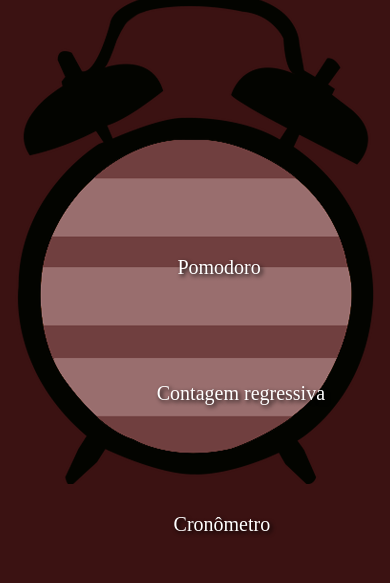
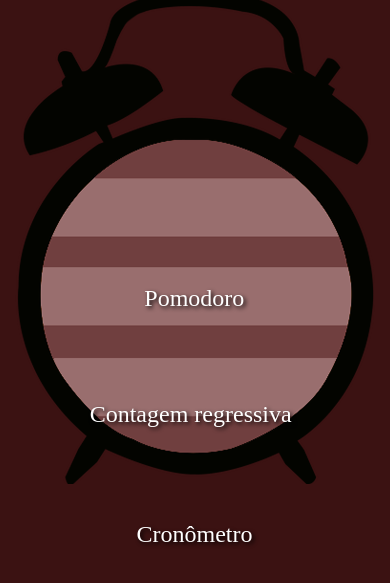
Before and after one commit to NycoleRibeiro/TheClock, a plain HTML site: page index.html in a window 390 px wide. Shown: the part 123-706 px from the top of the page. Drawn offline with Linux system fonts and the light colour scheme.

Commit message:
Update style.css

```diff
--- a/style.css
+++ b/style.css
@@ -86,19 +86,19 @@ h1{
     div#container1{
         position: absolute;
         left:45.5%;
-        top:42.5%;
+        top:40%;
     }
 
     div#container2{
         position: absolute;
         left:40.2%;
-        top:57.5%;
+        top:53.5%;
     }
 
     div#container3{
         position: absolute;
         left:44.5%;
-        top:73%;
+        top:67.5%;
     }
 
     p{
@@ -129,24 +129,24 @@ h1{
     }
     div#container1{
         position: absolute;
-        left:45.5%;
-        top:42.5%;
+        left:37%;
+        top:45.5%;
     }
 
     div#container2{
         position: absolute;
-        left:40.2%;
-        top:57.5%;
+        left:23%;
+        top:59.2%;
     }
 
     div#container3{
         position: absolute;
-        left:44.5%;
-        top:73%;
+        left:35%;
+        top:73.5%;
     }
 
     p{
-        font-size: 15pt;
+        font-size: 18pt;
         color:white;
         text-shadow: black 2px 2px 4px;
     }
```
